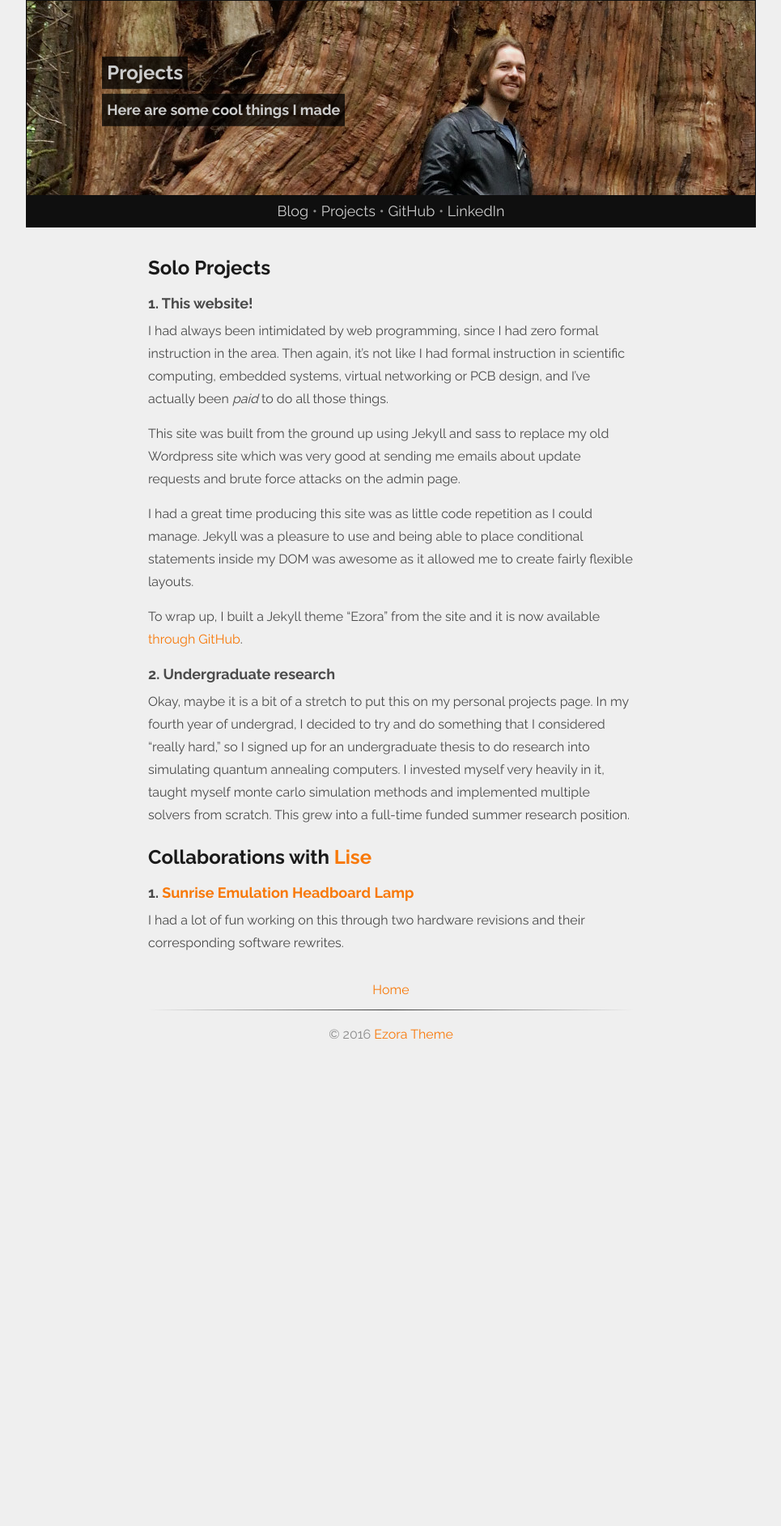
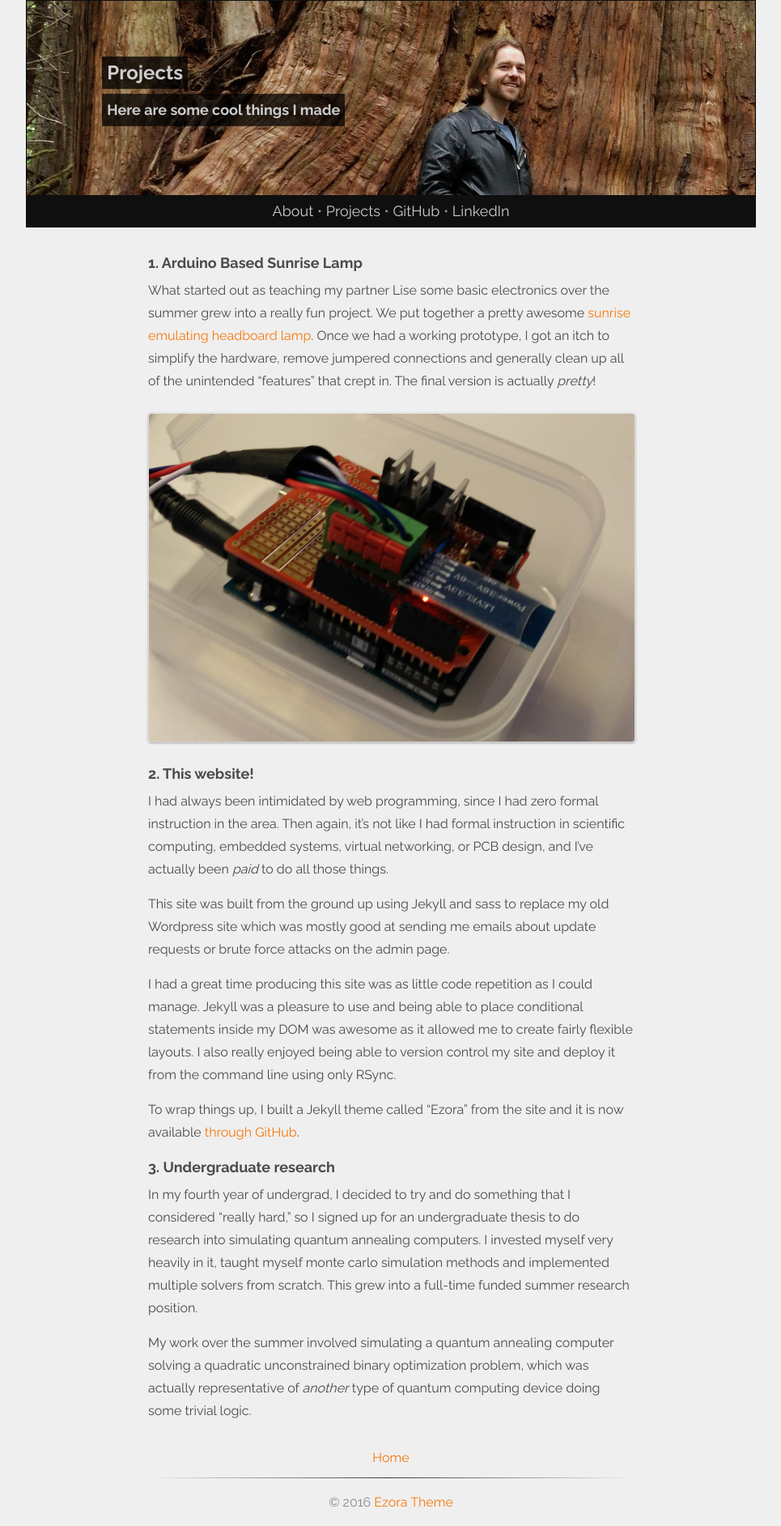
Before and after one commit to ezrasavard/ezrasavard.com, a Jekyll site: the page built from _pages/projects/index.md, in a window 1280 px wide. Shown: the whole page at 81% size, without its empty margins (157-1122 px from the left). Built offline with Jekyll 4.4.1, drawn with Linux system fonts in a browser that asks for light colours; before the commit the page ends 1307 px from its top, so only the background shows below that.

Commit message:
misc + related posts feature

```diff
--- a/_includes/navbar.html
+++ b/_includes/navbar.html
@@ -1,5 +1,5 @@
 <nav>
-    <a href="{{ site.baseurl }}/">Blog</a>
+    <a href="{{ site.baseurl }}/">About</a>
     {% for pages in site.pages %}
         {% if pages.title != "Home" %}
             <span class="separator">&bull;</span>
--- a/_layouts/post.html
+++ b/_layouts/post.html
@@ -12,4 +12,7 @@ layout: default
 
     {{ content }}
 
+    {% include related.html %}
+
+
 </article>
--- a/_pages/projects/index.md
+++ b/_pages/projects/index.md
@@ -5,21 +5,21 @@ tagline: Here are some cool things I made
 permalink: "/projects/"
 ---
 
-# Solo Projects
+## 1. Arduino Based Sunrise Lamp
+What started out as teaching my partner Lise some basic electronics over the summer grew into a really fun project. We put together a pretty awesome [sunrise emulating headboard lamp](http://www.lisesavard.com/wakeup/). Once we had a working prototype, I got an itch to simplify the hardware, remove jumpered connections and generally clean up all of the unintended "features" that crept in. The final version is actually *pretty*!
 
-## 1. This website!
-I had always been intimidated by web programming, since I had zero formal
-instruction in the area. Then again, it's not like I had formal instruction in
-scientific computing, embedded systems, virtual networking or PCB design, and I've actually been *paid* to do all those things.
+<img alt="headboard v3 shield board" src="{{site.baseurl}}/media/headboard-hardware-v3.jpg">
 
-This site was built from the ground up using Jekyll and sass to replace my old Wordpress site which was very good at sending me emails about update requests and brute force attacks on the admin page.
+## 2. This website!
+I had always been intimidated by web programming, since I had zero formal instruction in the area. Then again, it's not like I had formal instruction in scientific computing, embedded systems, virtual networking, or PCB design, and I've actually been *paid* to do all those things.
 
-I had a great time producing this site was as little code repetition as I could manage. Jekyll was a pleasure to use and being able to place conditional statements inside my DOM was awesome as it allowed me to create fairly flexible layouts.
+This site was built from the ground up using Jekyll and sass to replace my old Wordpress site which was mostly good at sending me emails about update requests or brute force attacks on the admin page.
 
-To wrap up, I built a Jekyll theme "Ezora" from the site and it is now available [through GitHub](http://www.github.com/ezrasavard/ezora-jekyll-theme).
+I had a great time producing this site was as little code repetition as I could manage. Jekyll was a pleasure to use and being able to place conditional statements inside my DOM was awesome as it allowed me to create fairly flexible layouts. I also really enjoyed being able to version control my site and deploy it from the command line using only RSync.
 
-## 2. Undergraduate research
-Okay, maybe it is a bit of a stretch to put this on my personal projects page.
+To wrap things up, I built a Jekyll theme called "Ezora" from the site and it is now available [through GitHub](http://www.github.com/ezrasavard/ezora-jekyll-theme).
+
+## 3. Undergraduate research
 In my fourth year of undergrad, I decided to try and do something that I
 considered "really hard," so I signed up for an undergraduate thesis to do
 research into simulating quantum annealing computers. I invested myself very
@@ -27,8 +27,4 @@ heavily in it, taught myself monte carlo simulation methods and implemented
 multiple solvers from scratch. This grew into a full-time funded summer
 research position.
 
-# Collaborations with [Lise](http://www.lisesavard.com)
-
-## 1. [Sunrise Emulation Headboard Lamp](http://www.lisesavard.com/wakeup/)
-I had a lot of fun working on this through two hardware revisions and their
-corresponding software rewrites.
+My work over the summer involved simulating a quantum annealing computer solving a quadratic unconstrained binary optimization problem, which was actually representative of *another* type of quantum computing device doing some trivial logic.
--- a/_posts/2015-01-26-moustachegrooming.markdown
+++ b/_posts/2015-01-26-moustachegrooming.markdown
@@ -2,6 +2,7 @@
 title:  How to Groom a Moustache
 date:   2015-01-26
 cover:  /media/moustache.png
+tags: [misc, style]
 ---
 
 In the spring of 2014, inspired by photos of David Beckham and Kenneth Branaghs' "Hamlet," I decided to abandon my lazy-beard and wear a chevron moustache.
--- a/_posts/2016-08-01-simblee-pwm.markdown
+++ b/_posts/2016-08-01-simblee-pwm.markdown
@@ -14,7 +14,7 @@ Simblee is a low-energy bluetooth (BLE) enabled chip with an ARM M0 inside. Docu
 
 ### Here is my code:
 
-{% highlight C %}
+{% highlight C  linenos %}
 #define PWM16_MAX_VAL 65535
 const int led = 2; // the on-board LED pin, configured as output in other code
 
--- a/_sass/ezora.scss
+++ b/_sass/ezora.scss
@@ -204,8 +204,34 @@ nav {
     color: $light-color;
 }
 
+.lineno {
+  background: $bg-color;
+  color: $light-color;
+  display: inline-block;
+  padding: 0 5px;
+  border-right:1px solid #ccc;
+  -webkit-touch-callout: none;
+  -webkit-user-select: none;
+  -khtml-user-select: none;
+  -moz-user-select: none;
+  -ms-user-select: none;
+  user-select: none;
+}
+
 .highlight {
+
+  overflow: auto;
   margin: 40px 0;
+  background: $bg-color;
+  border: 1px solid;
+  border-color: #e5e5e5 #dbdbdb #d2d2d2;
+  -webkit-border-radius: 4px;
+  -moz-border-radius: 4px;
+  border-radius: 4px;
+  -webkit-box-shadow: rgba(0, 0, 0, 0.3) 0 1px 3px;
+  -moz-box-shadow: rgba(0,0,0,0.3) 0 1px 3px;
+  box-shadow: rgba(0, 0, 0, 0.3) 0 1px 3px;
+  display: block;
   .c {
     color: #998;
     font-style: italic;
@@ -458,3 +484,7 @@ nav {
   }
   // Literal.Number.Integer.Long
 }
+
+.code {
+  padding-left: 10px;
+}
```
Also changed, not shown: other parts of _posts/2016-08-01-simblee-pwm.markdown (+1 -1 lines), _includes/related.html (added, +9 -0 lines), media/headboard-hardware-v3.jpg (added).
